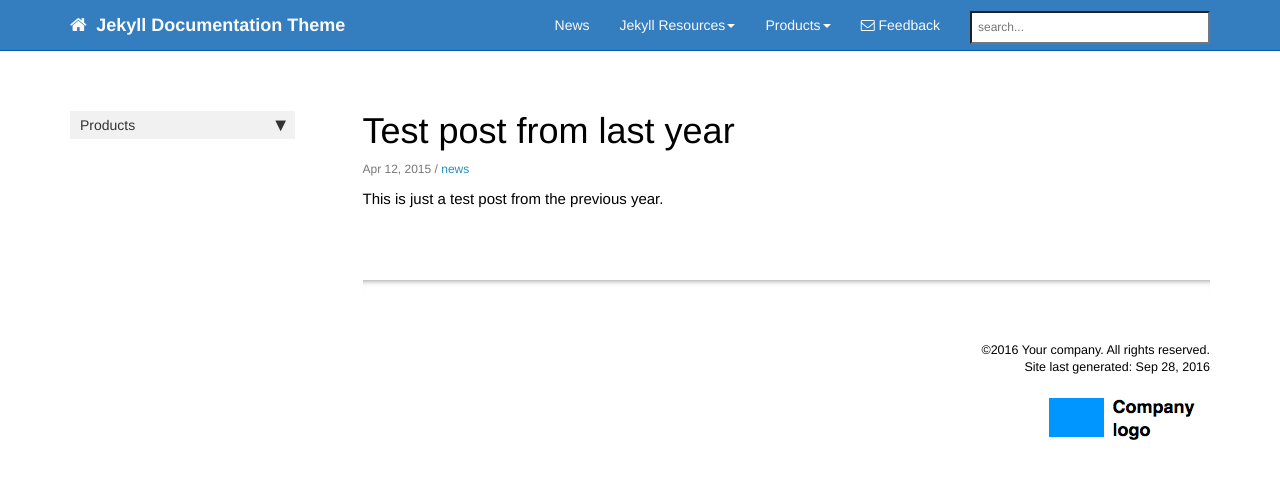
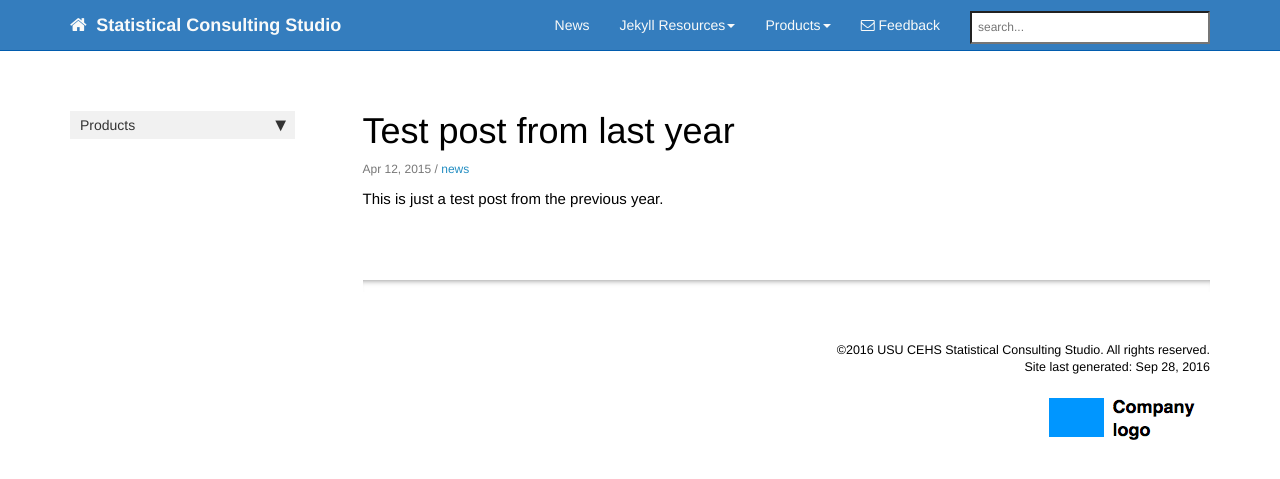
Before and after one commit to USUstatstudio/blog, a Jekyll site: the page built from _posts/2015-04-12-test-post-last-year.md, in a window 1280 px wide. Shown: the top 479 px of the page. Built offline with Jekyll 4.4.1, drawn with Linux system fonts in a browser that asks for light colours; nearby versions of some CDN libraries; comment, search, counter and statistics services are not loaded.

Commit message:
Update _config.yml

```diff
--- a/_config.yml
+++ b/_config.yml
@@ -2,16 +2,16 @@
 output: web
 # this property is useful for conditional filtering of content that is separate from the PDF.
 
-topnav_title: Jekyll Documentation Theme
+topnav_title: Statistical Consulting Studio
 # this appears on the top navigation bar next to the home button
 
-site_title: Jekyll theme for documentation
+site_title: Stat Studio Blog
 # this appears in the html browser tab for the site title (seen mostly by search engines, not users)
 
-company_name: Your company
+company_name: USU CEHS Statistical Consulting Studio
 # this appears in the footer
 
-github_editme_path: tomjohnson1492/documentation-theme-jekyll/blob/gh-pages/pages/
+github_editme_path: USUstatstudio/blog/blob/gh-pages/pages/
 # if you're using Github, provide the basepath to the branch you've created for reviews, following the sample here. if not, leave this value blank.
 
 disqus_shortname: idrbwjekyll
@@ -28,9 +28,9 @@ exclude:
   - .gitignore
 # these are the files and directories that jekyll will exclude from the build
 
-feedback_subject_line: Jekyll documentation theme
+feedback_subject_line: StatStudio Blog
 
-feedback_email: tomjohnson1492@gmail.com
+feedback_email: statstudio@usu.edu
 # used as a contact email for the Feedback link in the top navigation bar
 
 # feedback_disable: true
@@ -97,8 +97,8 @@ sidebars:
 - product2_sidebar
 - other
 
-description: "Intended as a documentation theme based on Jekyll for technical writers documenting software and other technical products, this theme has all the elements you would need to handle multiple products with both multi-level sidebar navigation, tags, and other documentation features."
+description: "Resources for quantitative methods"
 # the description is used in the feed.xml file
 
 # needed for sitemap.xml file only
-url: http://idratherbewriting.com
+url: http://USUstatstudio.github.io/blog
```
